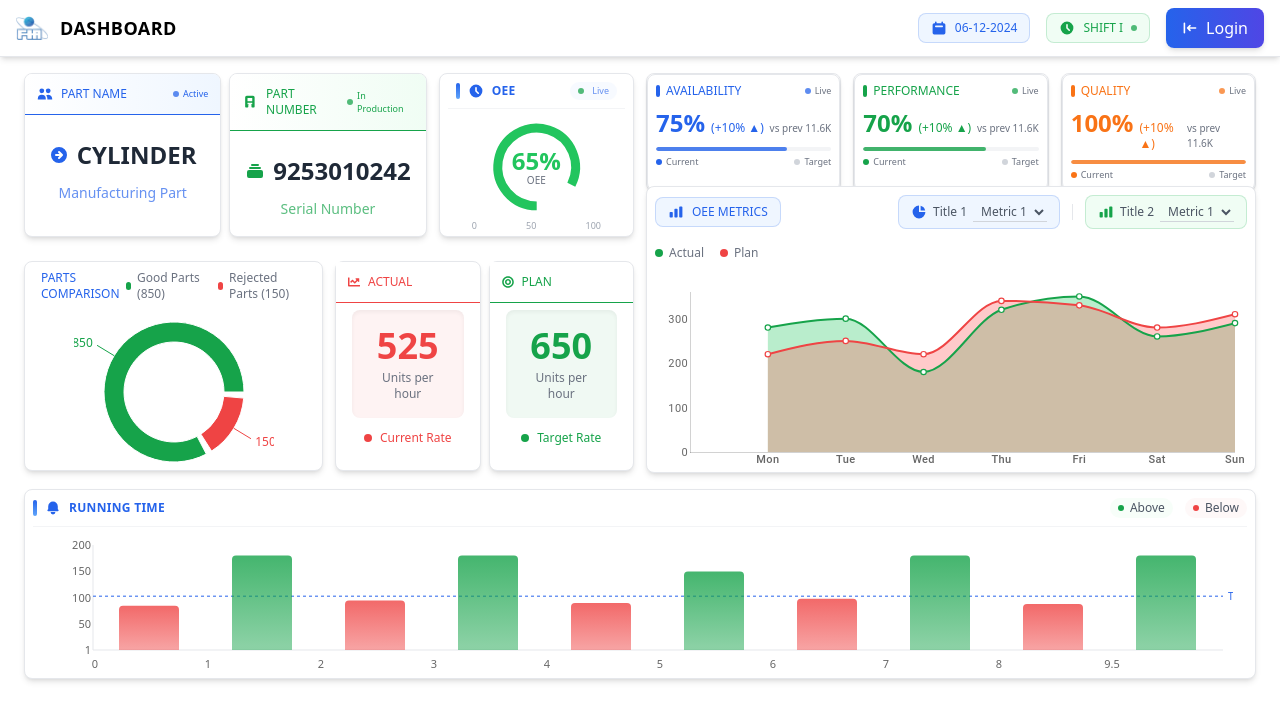
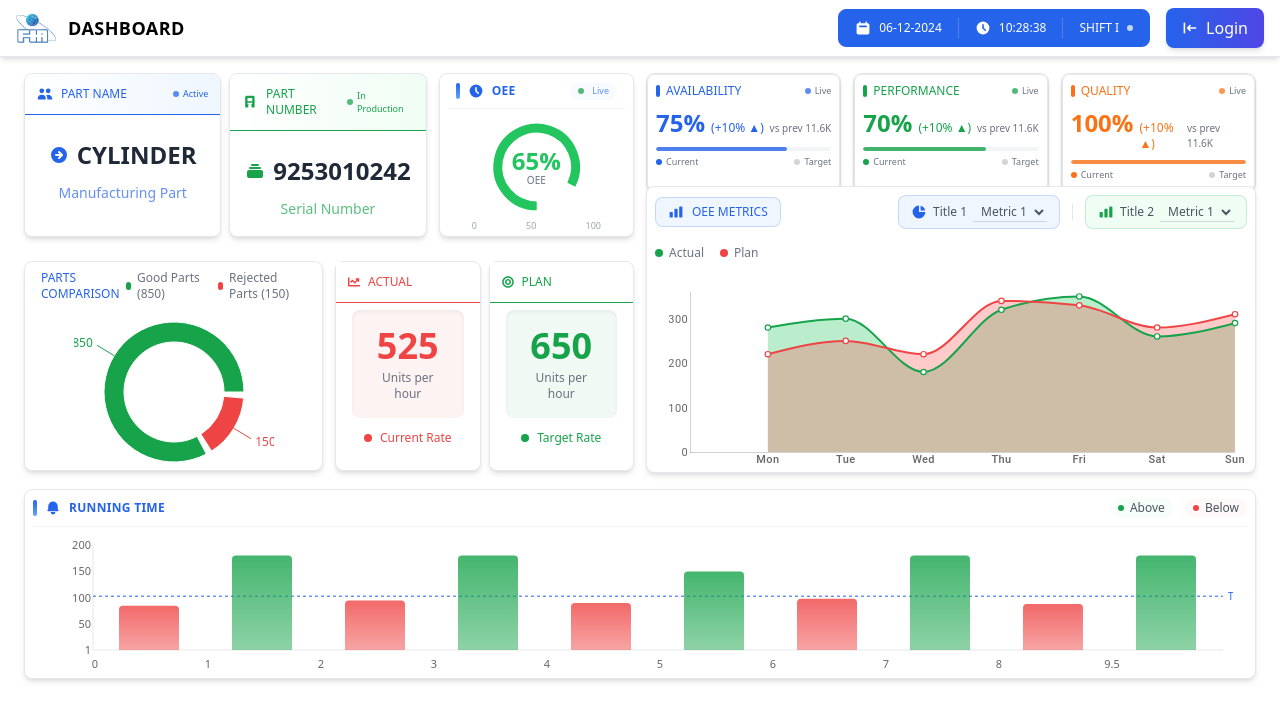
Before and after one commit to SanjaiPandimurugan/Dashboard, a React (Vite) app: page / in a window 1280 px wide. Shown: the top 720 px of the page. Built offline with nearby package versions, Linux system fonts and the light colour scheme.

Commit message:
nav bar and oee line graph  changes

```diff
--- a/src/components/Header.jsx
+++ b/src/components/Header.jsx
@@ -1,17 +1,27 @@
+import { useState, useEffect } from 'react';
 import { format } from 'date-fns';
 import logo from '../assets/logomain.jpg';
 import { Link, useLocation } from 'react-router-dom';
 
 function Header() {
+  const [currentTime, setCurrentTime] = useState(format(new Date(), 'HH:mm:ss'));
   const currentDate = format(new Date(), 'dd-MM-yyyy');
   const location = useLocation();
   const isCycleTimePage = location.pathname === '/cycle-time';
+
+  useEffect(() => {
+    const timer = setInterval(() => {
+      setCurrentTime(format(new Date(), 'HH:mm:ss'));
+    }, 1000);
+
+    return () => clearInterval(timer);
+  }, []);
 
   return (
     <div className="bg-white px-4 py-2 flex justify-between items-center shadow-md border-b border-gray-200">
       {/* Left Section - Logo and Title */}
       <div className="flex items-center gap-3">
-        <div className="w-8 h-8 flex items-center justify-center">
+        <div className="w-10 h-10 flex items-center justify-center">
           <img
             src={logo}
             alt="Company Logo"
@@ -21,13 +31,14 @@ function Header() {
         <h1 className="text-lg font-bold text-[#000000] tracking-wide">DASHBOARD</h1>
       </div>
 
-      {/* Right Section - Date, Shift, and Login Button */}
+      {/* Right Section - Combined Date, Time and Shift */}
       <div className="flex items-center gap-4">
-        {/* Date Display */}
-        <div className="flex items-center gap-2 px-3 py-1.5 bg-blue-50 rounded-lg border border-[#2563eb]/20">
+        {/* Updated Combined Display - only changing text and icon colors to white */}
+        <div className="flex items-center gap-4 px-4 py-2 bg-gradient-to-r from-[#2563eb] to-blue-600 border border-[#2563eb] rounded-lg">
+          <div className="flex items-center gap-2">
             <svg
               xmlns="http://www.w3.org/2000/svg"
-            className="h-4 w-4 text-[#2563eb]"
+              className="h-4 w-4 text-white"
               viewBox="0 0 20 20"
               fill="currentColor"
             >
@@ -37,14 +48,15 @@ function Header() {
                 clipRule="evenodd"
               />
             </svg>
-          <span className="text-xs font-medium text-[#2563eb]">{currentDate}</span>
+            <span className="text-xs font-medium text-white">{currentDate}</span>
           </div>
 
-        {/* Shift Display */}
-        <div className="flex items-center gap-2 px-3 py-1.5 bg-green-50 rounded-lg border border-[#16a34a]/20">
+          <div className="w-px h-5 bg-white/20"></div>
+
+          <div className="flex items-center gap-2">
             <svg
               xmlns="http://www.w3.org/2000/svg"
-            className="h-4 w-4 text-[#16a34a]"
+              className="h-4 w-4 text-white"
               viewBox="0 0 20 20"
               fill="currentColor"
             >
@@ -54,8 +66,15 @@ function Header() {
                 clipRule="evenodd"
               />
             </svg>
-          <span className="text-xs font-medium text-[#16a34a]">SHIFT I</span>
-          <div className="w-1.5 h-1.5 rounded-full bg-[#16a34a] animate-pulse"></div>
+            <span className="text-xs font-medium text-white">{currentTime}</span>
+          </div>
+
+          <div className="w-px h-5 bg-white/20"></div>
+
+          <div className="flex items-center gap-2">
+            <span className="text-xs font-medium text-white">SHIFT I</span>
+            <div className="w-1.5 h-1.5 rounded-full bg-white animate-pulse"></div>
+          </div>
         </div>
 
         {/* Enhanced Login Button - Only show if not on cycle time page */}
```
Lines whose indentation alone changed are shown as unchanged.
